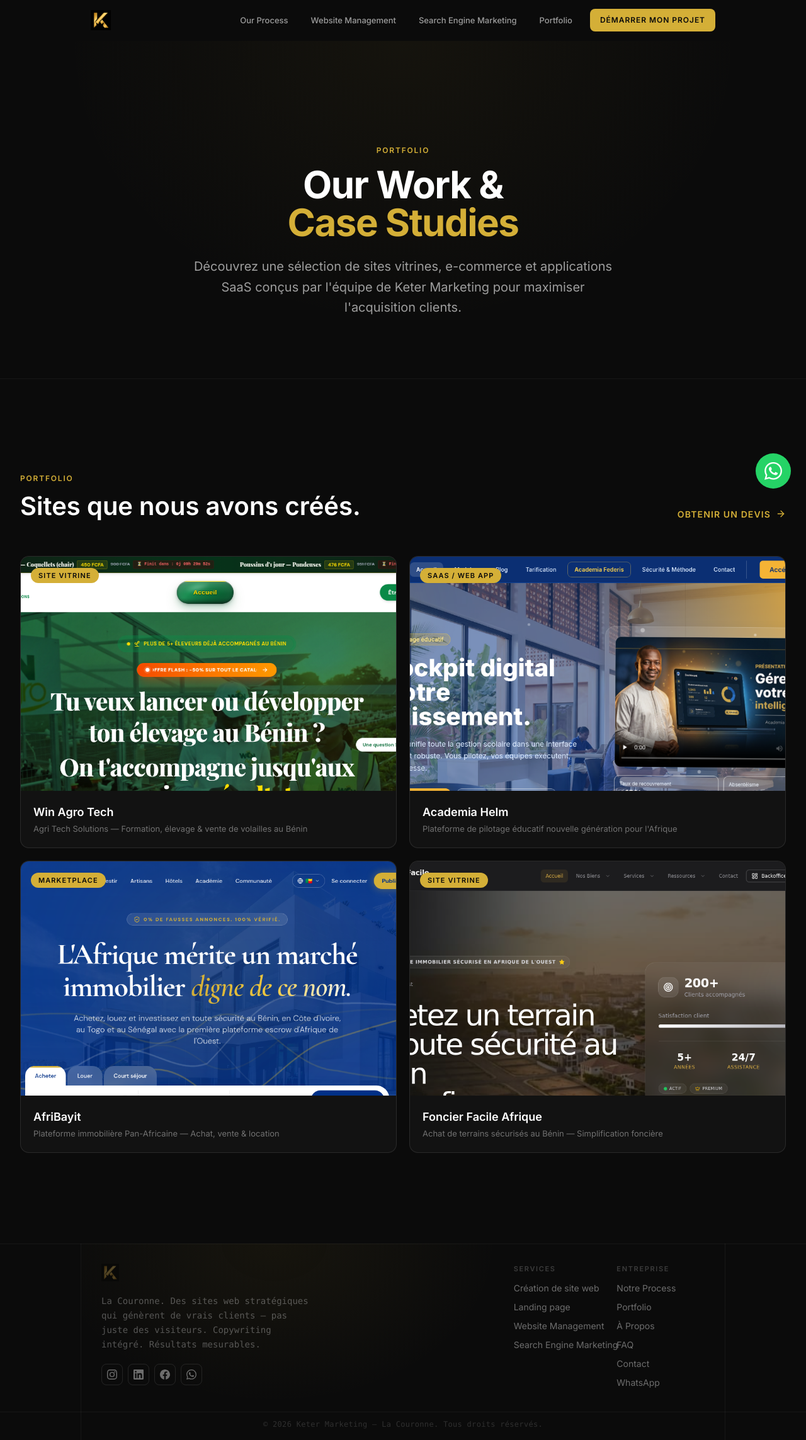
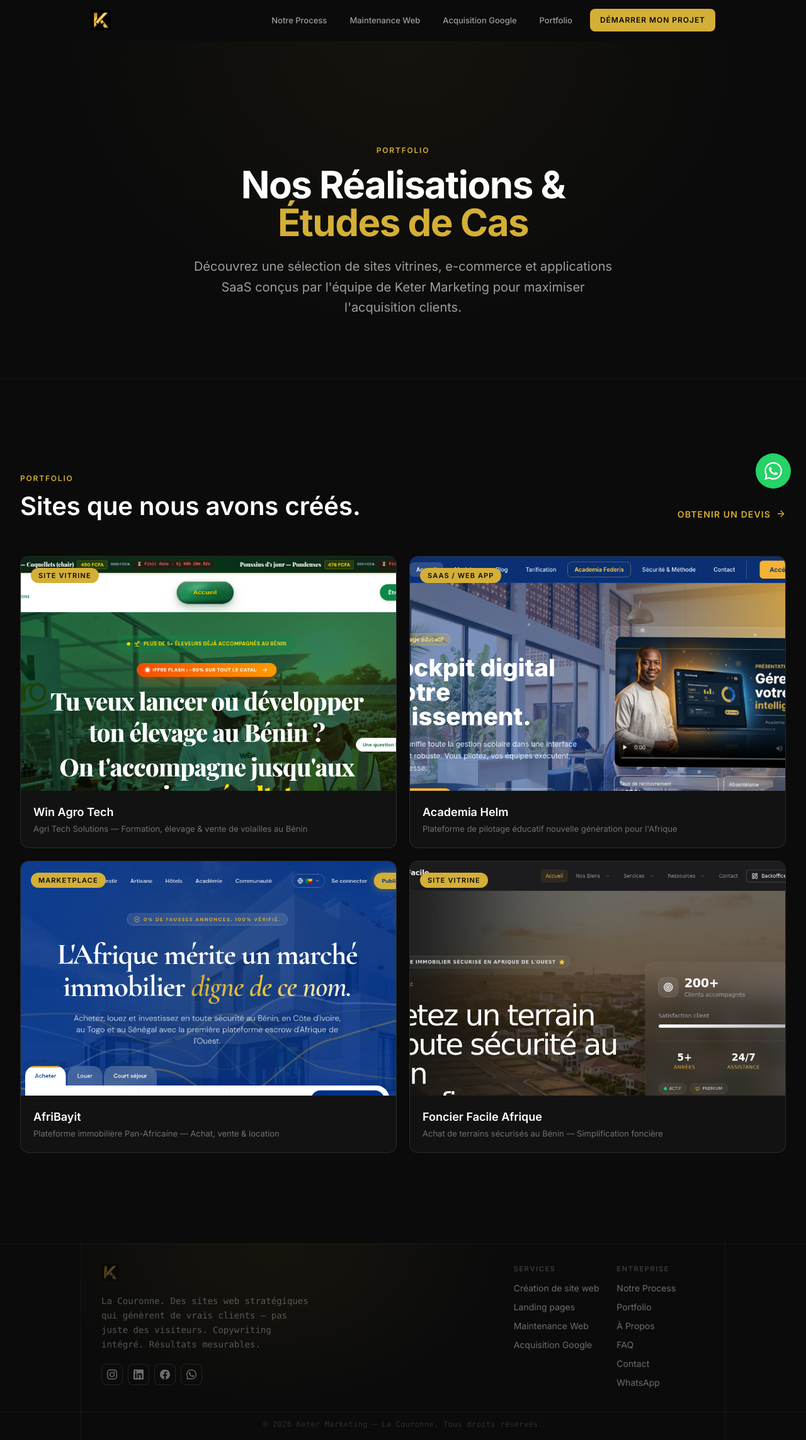
Before and after one commit to STEVECROWN01/KeterMarketing, a Next.js app: page /our-work in a window 1280 px wide. Shown: the whole page at 63% size. Built offline with nearby package versions, Linux system fonts and the light colour scheme.

Commit message:
feat: traduction complete du site en francais - tous les titres de pages traduits

```diff
--- a/src/app/our-work/page.tsx
+++ b/src/app/our-work/page.tsx
@@ -20,8 +20,8 @@ export default function OurWorkPage() {
                 Portfolio
               </span>
               <h1 className="text-4xl sm:text-5xl md:text-6xl font-bold tracking-tight text-white mb-6">
-                Our Work & <br />
-                <span className="text-[#D4AF37]">Case Studies</span>
+                Nos Réalisations &amp; <br />
+                <span className="text-[#D4AF37]">Études de Cas</span>
               </h1>
               <p className="text-white/60 text-lg md:text-xl max-w-2xl mx-auto leading-relaxed">
                 Découvrez une sélection de sites vitrines, e-commerce et applications SaaS conçus par l&apos;équipe de Keter Marketing pour maximiser l&apos;acquisition clients.
--- a/src/app/request-a-quote/page.tsx
+++ b/src/app/request-a-quote/page.tsx
@@ -20,8 +20,8 @@ export default function RequestQuotePage() {
                 Démarrer le Processus
               </span>
               <h1 className="text-4xl sm:text-5xl md:text-6xl font-bold tracking-tight text-white mb-6">
-                Request a Quote & <br />
-                <span className="text-[#D4AF37]">Book A Call</span>
+                Demander un Devis &amp; <br />
+                <span className="text-[#D4AF37]">Réserver un Appel</span>
               </h1>
               <p className="text-white/60 text-lg md:text-xl max-w-2xl mx-auto leading-relaxed">
                 Remplissez notre formulaire pour planifier un appel stratégique de 30 minutes. Nous analyserons votre présence web actuelle et vous proposerons un plan d&apos;action clair.
--- a/src/app/search-engine-marketing/page.tsx
+++ b/src/app/search-engine-marketing/page.tsx
@@ -21,8 +21,8 @@ export default function SearchEngineMarketingPage() {
                 SEO & Google Ads
               </span>
               <h1 className="text-4xl sm:text-5xl md:text-6xl font-bold tracking-tight text-white mb-6">
-                Search Engine <br />
-                <span className="text-[#D4AF37]">Marketing (SEM)</span>
+                Marketing sur <br />
+                <span className="text-[#D4AF37]">les Moteurs de Recherche</span>
               </h1>
               <p className="text-white/60 text-lg md:text-xl max-w-2xl mx-auto leading-relaxed mb-10">
                 Positionnez votre marque devant vos futurs clients lorsqu&apos;ils recherchent activement vos services sur Google. SEO d&apos;acquisition et publicité ROI-focused.
--- a/src/app/webdesign/page.tsx
+++ b/src/app/webdesign/page.tsx
@@ -22,8 +22,8 @@ export default function WebDesignPage() {
                 <Sparkles className="w-3.5 h-3.5" /> Notre Méthode
               </span>
               <h1 className="text-4xl sm:text-5xl md:text-6xl font-bold tracking-tight text-white mb-6">
-                Our Web Design <br />
-                <span className="text-[#D4AF37]">& Development Process</span>
+                Notre Processus de <br />
+                <span className="text-[#D4AF37]">Design & Développement</span>
               </h1>
               <p className="text-white/60 text-lg md:text-xl max-w-2xl mx-auto leading-relaxed mb-10">
                 Découvrez comment nous créons des sites internet haut de gamme conçus pour capter l&apos;attention de votre cible et générer des ventes.
--- a/src/app/website-management/page.tsx
+++ b/src/app/website-management/page.tsx
@@ -44,8 +44,8 @@ export default function WebsiteManagementPage() {
                 Gestion & Maintenance
               </span>
               <h1 className="text-4xl sm:text-5xl md:text-6xl font-bold tracking-tight text-white mb-6">
-                Website <br />
-                <span className="text-[#D4AF37]">Management Services</span>
+                Gestion &amp; <br />
+                <span className="text-[#D4AF37]">Maintenance Web</span>
               </h1>
               <p className="text-white/60 text-lg md:text-xl max-w-2xl mx-auto leading-relaxed mb-10">
                 Laissez-nous gérer la technique. Concentrez-vous sur vos ventes. Hébergement de haute qualité, mises à jour, sécurité et support illimité.
--- a/src/components/layout/Footer.tsx
+++ b/src/components/layout/Footer.tsx
@@ -40,9 +40,9 @@ function WhatsAppIcon({ className = '' }: { className?: string }) {
 
 const services = [
   { title: 'Création de site web', href: '/webdesign' },
-  { title: 'Landing page', href: '/webdesign' },
-  { title: 'Website Management', href: '/website-management' },
-  { title: 'Search Engine Marketing', href: '/search-engine-marketing' },
+  { title: 'Landing pages', href: '/webdesign' },
+  { title: 'Maintenance Web', href: '/website-management' },
+  { title: 'Acquisition Google', href: '/search-engine-marketing' },
 ]
 
 const company = [
--- a/src/components/layout/Navbar.tsx
+++ b/src/components/layout/Navbar.tsx
@@ -8,9 +8,9 @@ import { MenuToggleIcon } from '@/components/ui/menu-toggle-icon';
 import { useScroll } from '@/components/ui/use-scroll';
 
 const navLinks = [
-  { label: 'Our Process', href: '/webdesign' },
-  { label: 'Website Management', href: '/website-management' },
-  { label: 'Search Engine Marketing', href: '/search-engine-marketing' },
+  { label: 'Notre Process', href: '/webdesign' },
+  { label: 'Maintenance Web', href: '/website-management' },
+  { label: 'Acquisition Google', href: '/search-engine-marketing' },
   { label: 'Portfolio', href: '/our-work' },
 ];
 
--- a/src/components/sections/ServicesSection.tsx
+++ b/src/components/sections/ServicesSection.tsx
@@ -10,7 +10,7 @@ const services = [
   {
     number: '01',
     title: 'Créer ou refondre votre site web',
-    description: 'Get a website or landing page that converts more visitors into customers, and attracts more traffic from Google. Un site stratégique qui convertit vos visiteurs en clients — avec copywriting, design et développement intégrés. Pas de lorem ipsum, pas de placebos visuels.',
+    description: 'Obtenez un site web ou une landing page qui convertit plus de visiteurs en clients et attire plus de trafic depuis Google. Un site stratégique qui convertit vos visiteurs en clients — avec copywriting, design et développement intégrés. Pas de lorem ipsum, pas de placebos visuels.',
   },
   {
     number: '02',
@@ -19,8 +19,8 @@ const services = [
   },
   {
     number: '03',
-    title: 'Repositionner votre message & SEM',
-    description: 'Drive traffic to your website through organic (SEO) and paid (PPC) traffic. Audit de votre présence digitale, copywriting de conversion et stratégie éditoriale pour les entreprises qui veulent des résultats — pas juste du contenu.',
+    title: 'Repositionner votre message & Acquisition',
+    description: 'Générez du trafic vers votre site web grâce au référencement naturel (SEO) et payant (Google Ads). Audit de votre présence digitale, copywriting de conversion et stratégie éditoriale pour les entreprises qui veulent des résultats — pas juste du contenu.',
   },
 ]
 
@@ -43,7 +43,7 @@ export default function ServicesSection() {
                 Ce qu&apos;on fait
               </span>
               <h2 className="text-[32px] sm:text-[38px] md:text-[44px] font-semibold leading-[1.15] text-white mb-6">
-                What we do
+                Ce que nous faisons
               </h2>
               <p className="text-white/45 text-[15px] md:text-base leading-relaxed mb-8 max-w-sm">
                 Des solutions conçues pour transformer votre trafic en clients réguliers. Choisissez la mission qui correspond à votre étape de croissance.
```
